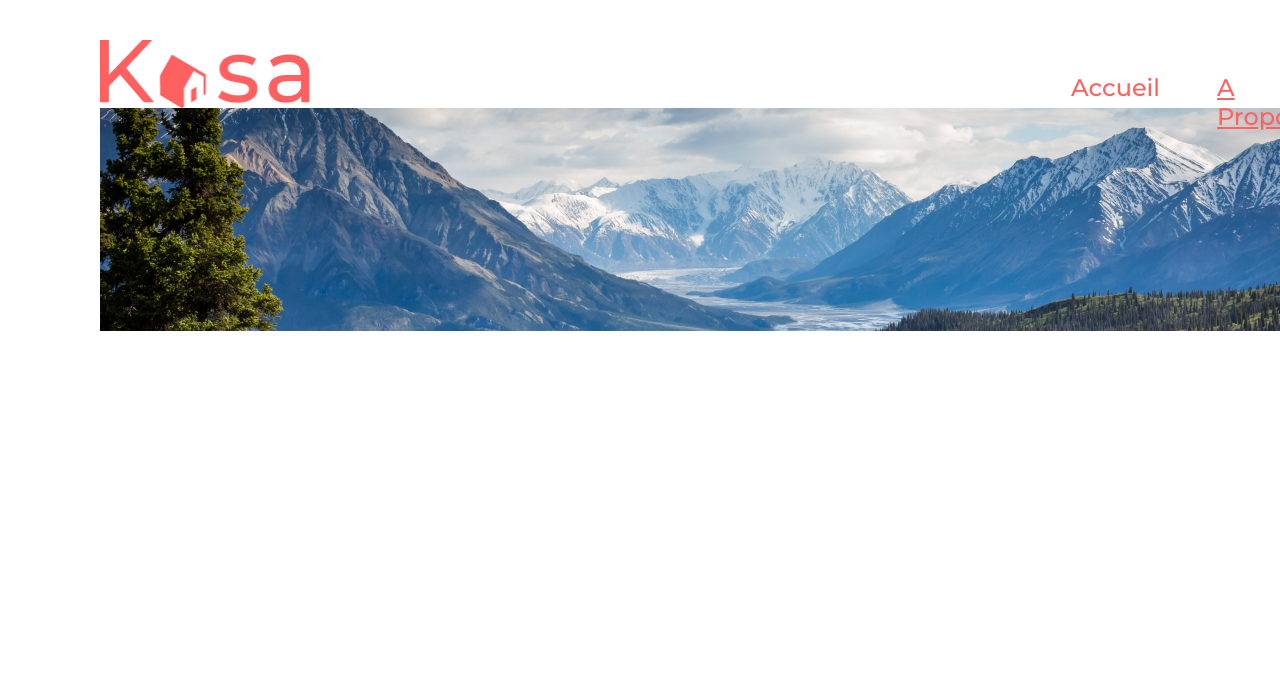
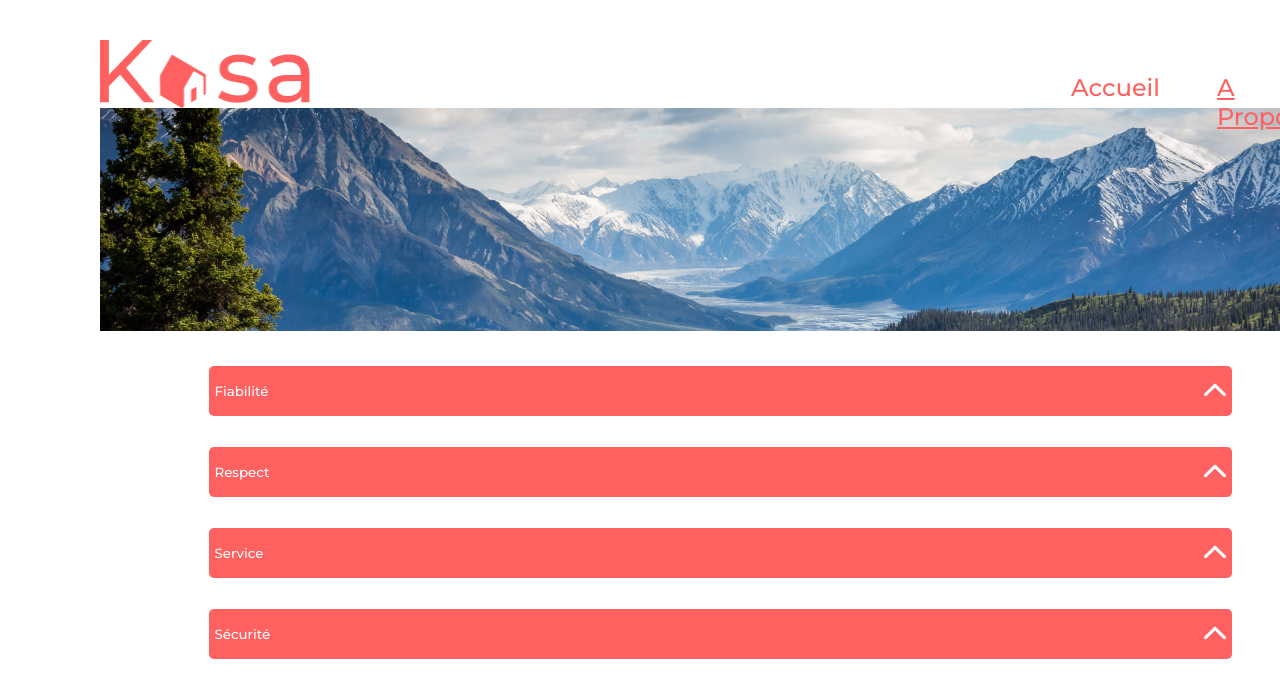
Before and after one commit to m-amroune/kasa_p11, a React (Create React App) app: page /about in a window 1280 px wide. Shown: the top 698 px of the page. Built offline with nearby package versions, Linux system fonts and the light colour scheme.

Commit message:
add icons aboutPage and stylization

```diff
--- a/src/App.js
+++ b/src/App.js
@@ -2,14 +2,19 @@ import React from "react";
 import { BrowserRouter, Routes, Route } from "react-router-dom";
 import About from "./pages/About";
 import Home from "./pages/Home";
+import Details from "./pages/Details";
 import Error from "./pages/Error";
 
-const App = () => {
+const App = ({ accomodation }) => {
   return (
     <BrowserRouter>
       <Routes>
         <Route path="/" element={<Home />} />
         <Route path="/about" element={<About />} />
+        <Route
+          path="/accomodation/:id"
+          element={<Details accomodation={accomodation} />}
+        />
         {/* if url is unknown : error 404 */}
         <Route path="*" element={<Error />} />
       </Routes>
--- a/src/components/Card.js
+++ b/src/components/Card.js
@@ -1,5 +1,6 @@
 import React from "react";
 import "../styles/card.css";
+
 const Card = ({ accomodation }) => {
   return (
     <li className="card">
--- /dev/null
+++ b/src/components/Dropdown.js
@@ -0,0 +1,23 @@
+import React from "react";
+import { useState } from "react";
+import "../styles/dropdown.css";
+import Down from "../assets/fonts/chevron-down-solid.svg";
+import Up from "../assets/fonts/chevron-up-solid.svg";
+const Dropdown = ({ title, content }) => {
+  const [isOpen, setIsOpen] = useState(false);
+  // Ternaire
+  return isOpen ? (
+    <div className="btnBgc">
+      <button className="btnDropdown" onClick={() => setIsOpen(false)}>
+        {title} <img src={Down} alt="" />
+      </button>
+      <p className="btnContent">{content}</p>
+    </div>
+  ) : (
+    <button className="btnDropdown" onClick={() => setIsOpen(true)}>
+      {title} <img src={Up} alt="" />
+    </button>
+  );
+};
+
+export default Dropdown;
--- a/src/components/ListCards.js
+++ b/src/components/ListCards.js
@@ -2,6 +2,7 @@ import React, { useEffect, useState } from "react";
 import axios from "axios";
 import Card from "./Card";
 import "../styles/card.css";
+import { Link } from "react-router-dom";
 
 const ListCards = () => {
   const [data, setData] = useState([]);
@@ -13,7 +14,9 @@ const ListCards = () => {
     <div className="accomodations">
       <ul className="list-cards">
         {data.map((accomodation, index) => (
-          <Card key={index} accomodation={accomodation} />
+          <Link to="/accomodation:id">
+            <Card key={index} accomodation={accomodation} />
+          </Link>
         ))}
       </ul>
     </div>
--- /dev/null
+++ b/src/components/Slider.js
@@ -0,0 +1,7 @@
+import React from "react";
+
+const Slider = () => {
+  return <div></div>;
+};
+
+export default Slider;
--- a/src/pages/About.js
+++ b/src/pages/About.js
@@ -2,12 +2,32 @@ import React from "react";
 import Header from "../components/Header";
 import Footer from "../components/Footer";
 import Img from "../assets/img/banner-about.jpg";
+import Dropdown from "../components/Dropdown";
 
 const About = () => {
+  const fiability = `Les annonces postées sur Kasa garantissent une fiabilité totale.
+  Les photos sont conformes aux logements, et toutes les informations sont régulièrement vérifiées
+  par nos équipes.`;
+  const respect = `La bienveillance fait partie des valeurs fondatrices de Kasa. Tout
+  comportement discriminatoire ou de perturbation du voisinage entraînera une exclusion de notre
+  plateforme.`;
+  const service = ` Nos équipes se tiennent à votre disposition pour vous fournir une expérience parfaite. N'hésitez pas à nous contacter si vous avez la moindre question. `;
+  const security = `La sécurité est la priorité de Kasa. Aussi bien pour nos
+  hôtes que pour les voyageurs, chaque logement correspond aux critères de sécurité établis par nos
+  services. En laissant une note aussi bien à l'hôte qu'au locataire, cela permet à nos équipes de
+  vérifier que les standards sont bien respectés. Nous organisons également des ateliers sur la sécurité
+  domestique pour nos hôtes.`;
+
   return (
     <div>
       <Header />
       <img className="img-about" src={Img} alt="banner about" />
+      <div className="dropdowns">
+        <Dropdown title="Fiabilité" content={fiability} />
+        <Dropdown title="Respect" content={respect} />
+        <Dropdown title="Service" content={service} />
+        <Dropdown title="Sécurité" content={security} />
+      </div>
       <Footer />
     </div>
   );
--- /dev/null
+++ b/src/pages/Details.js
@@ -0,0 +1,17 @@
+import React from "react";
+import Header from "../components/Header";
+import { useParams } from "react-router-dom";
+import Slider from "../components/Slider";
+
+const Details = ({ data }) => {
+  const { id } = useParams();
+  const getId = data.filter((accomodation) => accomodation.id === id);
+  return getId.map((accomodation, id) => (
+    <div key={id}>
+      <Header />
+      <Slider accomodation={accomodation} />
+    </div>
+  ));
+};
+
+export default Details;
--- /dev/null
+++ b/src/styles/dropdown.css
@@ -0,0 +1,35 @@
+.btnDropdown {
+  width: 1023px;
+  height: 50px;
+  color: #fff;
+  background-color: #ff6060;
+  cursor: pointer;
+  border: none;
+  border-radius: 5px;
+  margin-top: 31px;
+  display: flex;
+  flex-direction: row;
+  justify-content: space-between;
+  align-items: center;
+}
+
+.btnDropdown img {
+  height: 25px;
+}
+
+.btnContent {
+  width: 1023px;
+  color: #ff6060;
+}
+
+.btnBgc {
+  background-color: #f6f6f6;
+}
+
+.dropdowns {
+  width: 1240px;
+  margin-left: 100px;
+  display: flex;
+  flex-direction: column;
+  align-items: center;
+}
```
Also changed, not shown: src/assets/fonts/chevron-down-solid.svg (added), src/assets/fonts/chevron-up-solid.svg (added).
